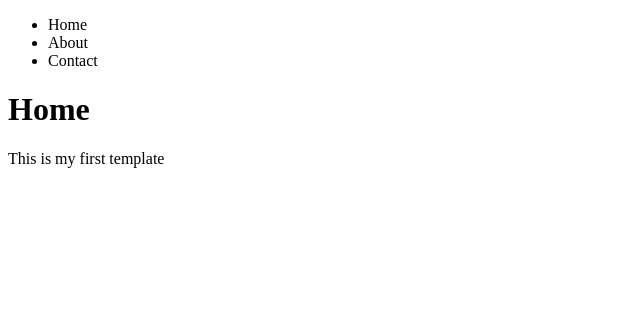
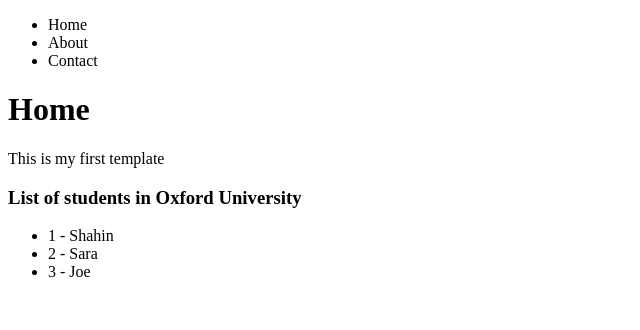
Before and after one commit to PersianBuddy/TryDjango, a Django app: page / in a window 1280 px wide. Shown: the top 330 px of the page, without its empty margins (0-640 px from the left). Run offline with Django 3.2, Linux system fonts and the light colour scheme.

Commit message:
Add Template Tag [for] and context [item_dictionary]

```diff
--- a/pages/views.py
+++ b/pages/views.py
@@ -3,4 +3,10 @@
 
 # Create your views here.
 def home_view(request,*args, **kwargs):
-    return render(request, "home.html", {})
+    item_dictionary = {
+        "school" : "Oxford",
+        "major" : "my Major",
+        "student_list" : ["Shahin", "Sara", "Joe"]
+    }
+    my_name = "Shahn Najafi"
+    return render(request, "home.html", item_dictionary)
--- a/templates/home.html
+++ b/templates/home.html
@@ -7,4 +7,12 @@
 {% block content %}
     <h1>Home</h1>
     <p>This is my first template</p>
+    <!-- For loop to goes through context items -->
+    <h3>List of students in {{school}} University</h3>
+    <ul>
+        {% for item in student_list %}
+        <li>{{ forloop.counter }} - {{ item }} </li>
+        {% endfor %}
+    </ul>
+
 {% endblock content %}
```
